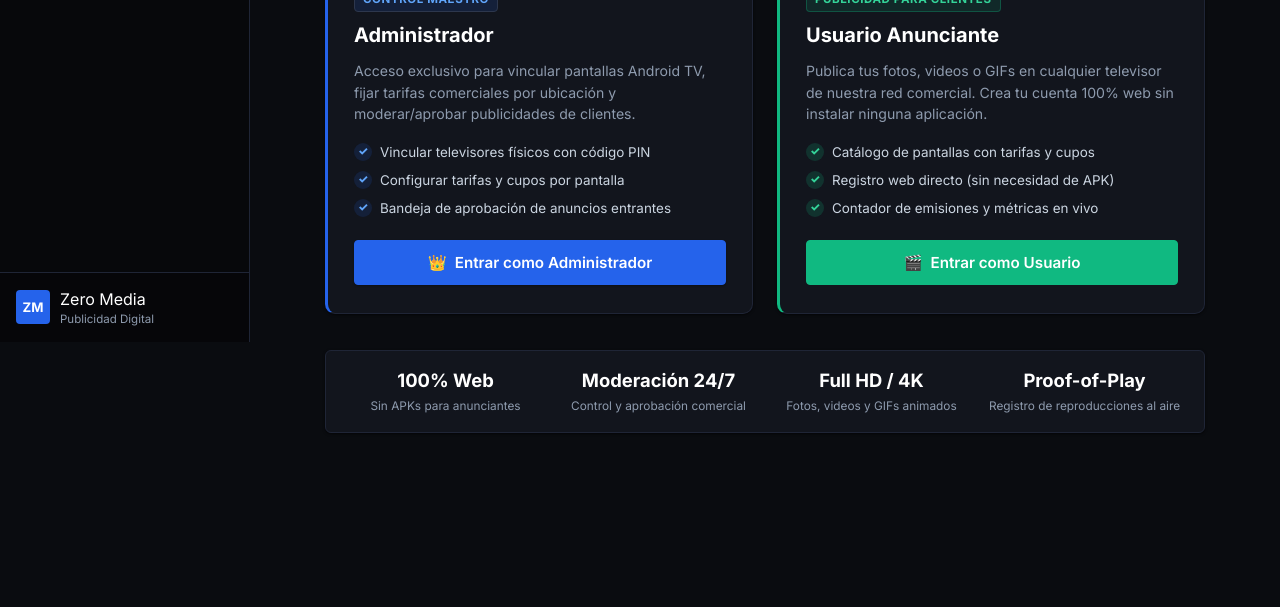
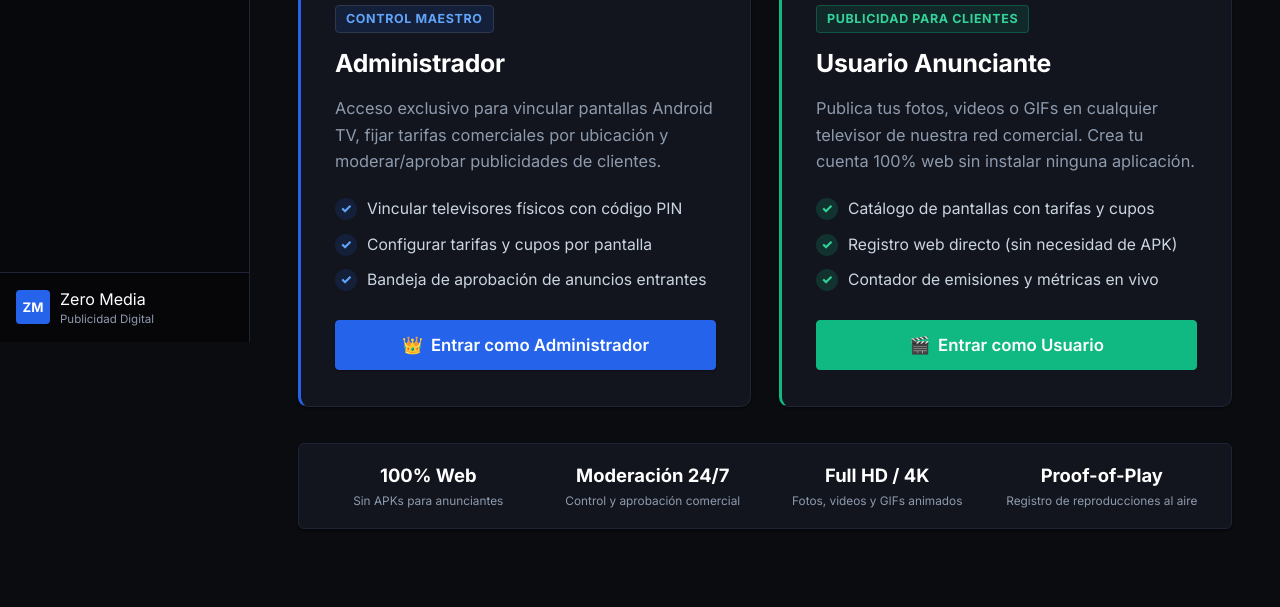
Before and after one commit to Ivanxx16/zero-media, a website: page frontend-web/index.html in a window 1280 px wide. Shown: the part 458-1065 px from the top of the page. Before the commit the page ends 969 px from the top, so only its background shows below. Drawn offline with Linux system fonts and the light colour scheme; no server answers.

Commit message:
style: ampliar ancho y tamano de tipografia en las tarjetas de bienvenida

```diff
--- a/frontend-web/styles.css
+++ b/frontend-web/styles.css
@@ -2537,9 +2537,9 @@ body {
 
 /* ================= VISTA DE BIENVENIDA HERO: ZERO MEDIA ================= */
 .welcome-hero-container {
-  max-width: 980px;
+  max-width: 1180px;
   margin: 0 auto;
-  padding: 30px 16px 50px;
+  padding: 30px 20px 50px;
   display: flex;
   flex-direction: column;
   align-items: center;
@@ -2617,24 +2617,31 @@ body {
   position: relative;
   z-index: 1;
   display: grid;
-  grid-template-columns: repeat(auto-fit, minmax(320px, 1fr));
-  gap: 24px;
+  grid-template-columns: repeat(2, 1fr);
+  gap: 28px;
   width: 100%;
-  max-width: 880px;
+  max-width: 1140px;
   margin-bottom: 36px;
+}
+
+@media (max-width: 860px) {
+  .welcome-cards-grid {
+    grid-template-columns: 1fr;
+  }
 }
 
 .welcome-access-card {
   background: var(--bg-card);
   border: 1px solid var(--border-subtle);
   border-radius: var(--radius-lg);
-  padding: 28px 26px;
+  padding: 36px 34px;
   display: flex;
   flex-direction: column;
   justify-content: space-between;
   text-align: left;
   transition: border-color 0.15s ease, box-shadow 0.15s ease;
   box-shadow: var(--shadow-sm);
+  min-height: 480px;
 }
 
 .welcome-access-card.card-admin {
@@ -2658,19 +2665,19 @@ body {
 }
 
 .welcome-card-icon {
-  font-size: 2.2rem;
-  margin-bottom: 12px;
+  font-size: 2.6rem;
+  margin-bottom: 14px;
 }
 
 .welcome-card-badge {
   display: inline-block;
-  padding: 3px 8px;
-  border-radius: var(--radius-sm);
-  font-size: 0.72rem;
+  padding: 4px 10px;
+  border-radius: var(--radius-sm);
+  font-size: 0.78rem;
   font-weight: 700;
   text-transform: uppercase;
   letter-spacing: 0.05em;
-  margin-bottom: 8px;
+  margin-bottom: 12px;
 }
 
 .welcome-card-badge.admin-badge {
@@ -2686,33 +2693,34 @@ body {
 }
 
 .welcome-card-title {
-  font-size: 1.25rem;
+  font-size: 1.55rem;
   font-weight: 700;
   color: var(--text-primary);
-  margin: 0 0 10px;
+  margin: 0 0 12px;
+  letter-spacing: -0.01em;
 }
 
 .welcome-card-desc {
-  font-size: 0.88rem;
+  font-size: 1.02rem;
   color: var(--text-muted);
-  line-height: 1.5;
-  margin-bottom: 18px;
+  line-height: 1.65;
+  margin-bottom: 22px;
 }
 
 .welcome-card-features {
   list-style: none;
   padding: 0;
-  margin: 0 0 22px;
+  margin: 0 0 28px;
   display: flex;
   flex-direction: column;
-  gap: 8px;
+  gap: 12px;
 }
 
 .welcome-card-features li {
   display: flex;
   align-items: center;
-  gap: 8px;
-  font-size: 0.84rem;
+  gap: 10px;
+  font-size: 0.98rem;
   color: var(--text-secondary);
 }
 
@@ -2720,11 +2728,12 @@ body {
   display: inline-flex;
   align-items: center;
   justify-content: center;
-  width: 18px;
-  height: 18px;
+  width: 22px;
+  height: 22px;
   border-radius: 50%;
-  font-size: 0.72rem;
+  font-size: 0.82rem;
   font-weight: 800;
+  flex-shrink: 0;
 }
 
 .card-admin .welcome-card-features li span {
@@ -2740,8 +2749,8 @@ body {
 .welcome-action-btn {
   width: 100%;
   justify-content: center;
-  padding: 12px 18px;
-  font-size: 0.95rem;
+  padding: 14px 22px;
+  font-size: 1.05rem;
   font-weight: 600;
   border-radius: var(--radius-sm);
   gap: 8px;
@@ -2780,11 +2789,11 @@ body {
   grid-template-columns: repeat(4, 1fr);
   gap: 14px;
   width: 100%;
-  max-width: 880px;
+  max-width: 1140px;
   background: var(--bg-card);
   border: 1px solid var(--border-subtle);
   border-radius: var(--radius-md);
-  padding: 16px 20px;
+  padding: 18px 24px;
   box-shadow: var(--shadow-sm);
 }
 
```
